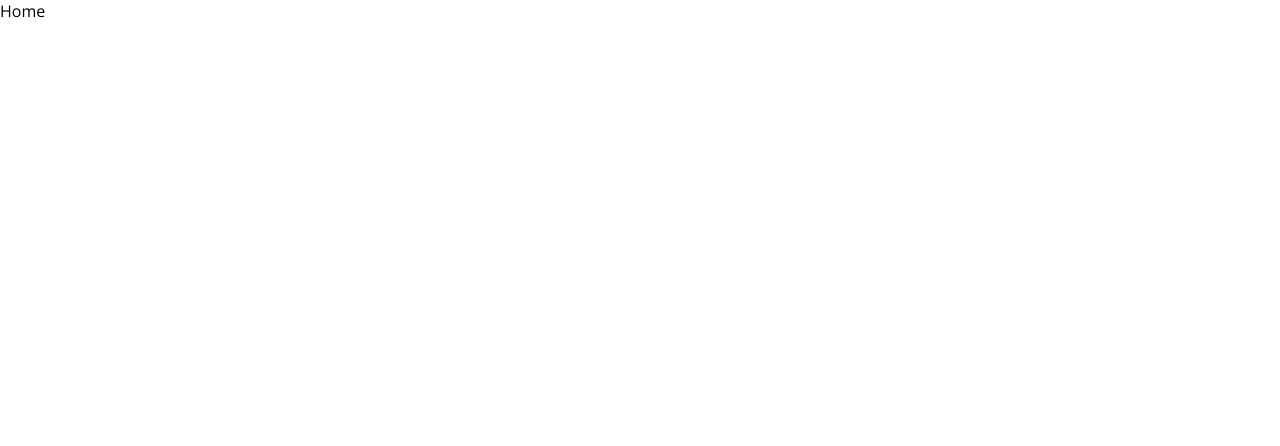
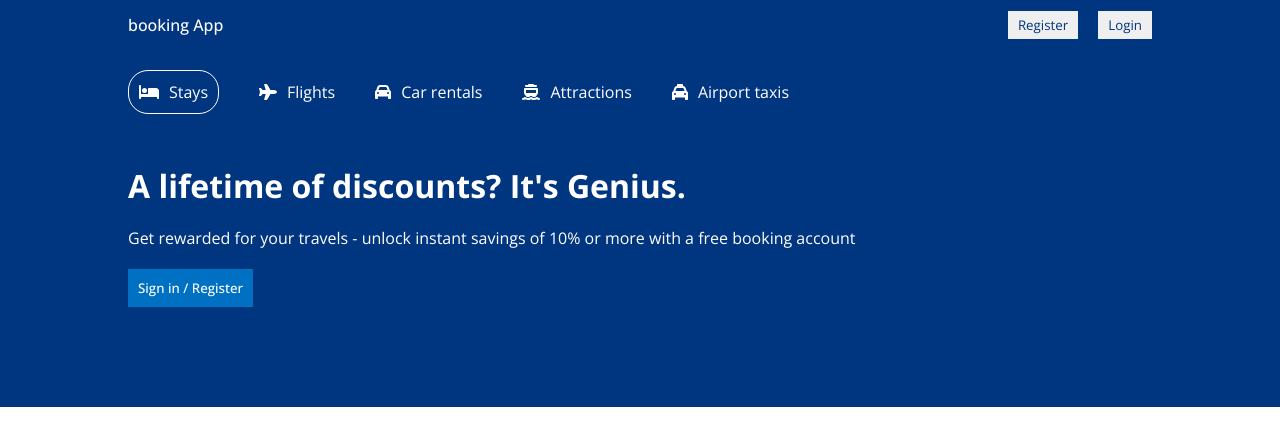
Before and after one commit to Cristopxer/bookingAppClient, a React (Create React App) app: page / in a window 1280 px wide. Shown: the top 446 px of the page. Built offline with nearby package versions, Linux system fonts and the light colour scheme.

Commit message:
Navbar/Header component completed

```diff
--- a/package.json
+++ b/package.json
@@ -3,6 +3,9 @@
   "version": "0.1.0",
   "private": true,
   "dependencies": {
+    "@fortawesome/fontawesome-svg-core": "^6.2.1",
+    "@fortawesome/free-solid-svg-icons": "^6.2.1",
+    "@fortawesome/react-fontawesome": "^0.2.0",
     "@testing-library/jest-dom": "^5.16.5",
     "@testing-library/react": "^13.4.0",
     "@testing-library/user-event": "^13.5.0",
--- /dev/null
+++ b/src/Components/Header/Header.css
@@ -0,0 +1,41 @@
+.header{
+    background-color: #003580;
+    color: white;
+    display: flex;
+    justify-content: center;
+}
+
+.headerContainer{
+    width: 100%;
+    max-width: 1024px;
+    margin: 20px 0px 100px 0px;
+}
+.headerList{
+    display: flex;
+    gap: 40px;
+}
+
+.headerListItem{
+    display: flex;
+    align-items: center;
+    gap: 10px;
+    margin-bottom: 50px;
+}
+.headerListItem.active{
+    border: 1px solid white;
+    padding: 10px;
+    border-radius: 20px;
+}
+
+.headerDesc{
+    margin: 20px 0px;
+}
+
+.headerBtn{
+    background-color: #0071c2;
+    color: white;
+    font-weight: 500;
+    border: none;
+    padding: 10px;
+    cursor: pointer;
+}
--- /dev/null
+++ b/src/Components/Header/Header.js
@@ -0,0 +1,41 @@
+import React from 'react'
+import './Header.css'
+import { FontAwesomeIcon } from '@fortawesome/react-fontawesome'
+import { faBed, faCar, faFerry, faPlane, faTaxi } from '@fortawesome/free-solid-svg-icons'
+function Header() {
+    return (
+        <div className="header">
+            <div className="headerContainer">
+                <div className="headerList">
+                    <div className="headerListItem active">
+                        <FontAwesomeIcon icon={faBed} />
+                        <span>Stays</span>
+                    </div>
+                    <div className="headerListItem">
+                        <FontAwesomeIcon icon={faPlane} />
+                        <span>Flights</span>
+                    </div>
+                    <div className="headerListItem">
+                        <FontAwesomeIcon icon={faCar} />
+                        <span>Car rentals</span>
+                    </div>
+                    <div className="headerListItem">
+                        <FontAwesomeIcon icon={faFerry} />
+                        <span>Attractions</span>
+                    </div>
+                    <div className="headerListItem">
+                        <FontAwesomeIcon icon={faTaxi} />
+                        <span>Airport taxis</span>
+                    </div>
+                </div>
+                <h1 className="headerTitle">A lifetime of discounts? It's Genius.</h1>
+                <p className="headerDesc">Get rewarded for your travels - unlock instant savings of 10% or more
+                    with a free booking account
+                </p>
+                <button className="headerBtn">Sign in / Register</button>
+            </div>
+        </div>
+    )
+}
+
+export default Header
--- /dev/null
+++ b/src/Components/Navbar/Navbar.css
@@ -0,0 +1,27 @@
+.navbar{
+    height: 50px;
+    background-color: #003580;
+    display: flex;
+    justify-content: center;
+}
+
+.navContainer {
+    width: 100%;
+    max-width: 1024px;
+    color: white;
+    display: flex;
+    align-items: center;
+    justify-content: space-between;
+}
+
+.logo{
+    font-weight: 500;
+}
+
+.navButton{
+    margin-left: 20px;
+    border: none;
+    padding: 5px 10px;
+    cursor: pointer;
+    color: #003580;
+}
--- /dev/null
+++ b/src/Components/Navbar/Navbar.js
@@ -0,0 +1,17 @@
+import React from 'react'
+import './Navbar.css'
+function Navbar() {
+  return (
+    <div className="navbar">
+        <div className="navContainer">
+            <span className="logo">booking App</span>
+            <div className="navItems">
+                <button className="navButton">Register</button>
+                <button className="navButton">Login</button>
+            </div>
+        </div>
+    </div>
+  )
+}
+
+export default Navbar
--- a/src/pages/home/Home.js
+++ b/src/pages/home/Home.js
@@ -1,8 +1,13 @@
 import React from 'react'
-
+import './Home.css'
+import Navbar from '../../Components/Navbar/Navbar'
+import Header from '../../Components/Header/Header'
 function Home() {
   return (
-    <div>Home</div>
+    <div>
+      <Navbar />
+      <Header />
+    </div>
   )
 }
 
```
Also changed, not shown: src/pages/home/Home.css (added), 1 other file (tests, documents, lock files or other folders).
